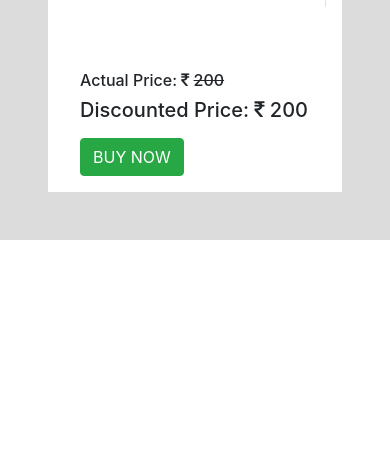
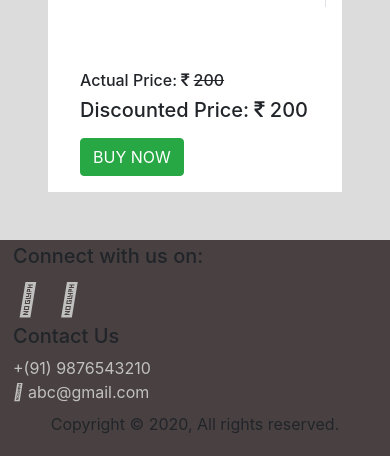
Before and after one commit to snehageorge25/Mini-Project, a Flask app: page /view/1/ in a window 390 px wide. Shown: the part 814-1270 px from the top of the page. Before the commit the page ends 1054 px from the top, so only its background shows below. Run offline with Flask 2, Linux system fonts and the light colour scheme; data that the repository does not hold is empty; some libraries are stand-ins or nearby versions.

Commit message:
footer added

```diff
--- a/static/styles/styles.css
+++ b/static/styles/styles.css
@@ -9,6 +9,7 @@ background: #9bfd82;
     background-color: #3c1642;
     /* background-color: #8980f5; */
 }
+
 
 
 /* form start  */
--- a/templates/base.html
+++ b/templates/base.html
@@ -77,6 +77,34 @@
       </div>
     </header>
     {% block body %} {% endblock %}
+
+    <footer class="full-footer" style="background-color: rgb(73, 65, 65);">
+      <div class="container-fluid top-footer p-md-1 p-1 ">
+          <div class="row">
+              <div class="col-md-3 pl-4 pr-4">
+                  <h5>Connect with us on:</h5>
+                  <a style="color:silver;" class="p-1" href="#"><i class="fab fa-2x fa-facebook-square"></i></a>
+                  <a style="color:silver;" class="p-1" href="#"><i class="fab fa-2x fa-google-plus-g"></i></a>
+                  <a style="color:silver;" class="p-1" href="#"><i class="fab fa-2x fa-instagram"></i></a>
+              </div>
+              <div class="col-md-6"></div>
+              <div class="col-md-3 pl-4 pr-4">
+                  <h5>Contact Us</h5>
+                  <a style="color: silver;" href="tel:919876543210"><i class="fas fa-phone-square-alt"></i> +(91)
+                      9876543210</a><br>
+                  <a style="color:silver;" href="mail to:abc@gmail.com"><i class="fas fa-envelope-square"></i>
+                      abc@gmail.com</a><br>
+              </div>
+          </div>
+      </div>
+      <div class="container bottom-footer p-1">
+          <div class="row">
+              <div class="col-12 text-center ">
+                  <p>Copyright © 2020, All rights reserved. </p>
+              </div>
+          </div>
+      </div>
+  </footer>
         <!-- jQuery first, then Popper.js, then Bootstrap JS -->
     <script src="https://code.jquery.com/jquery-3.5.1.slim.min.js" integrity="sha384-DfXdz2htPH0lsSSs5nCTpuj/zy4C+OGpamoFVy38MVBnE+IbbVYUew+OrCXaRkfj" crossorigin="anonymous"></script>
     <script src="https://cdn.jsdelivr.net/npm/popper.js@1.16.1/dist/umd/popper.min.js" integrity="sha384-9/reFTGAW83EW2RDu2S0VKaIzap3H66lZH81PoYlFhbGU+6BZp6G7niu735Sk7lN" crossorigin="anonymous"></script>
```
